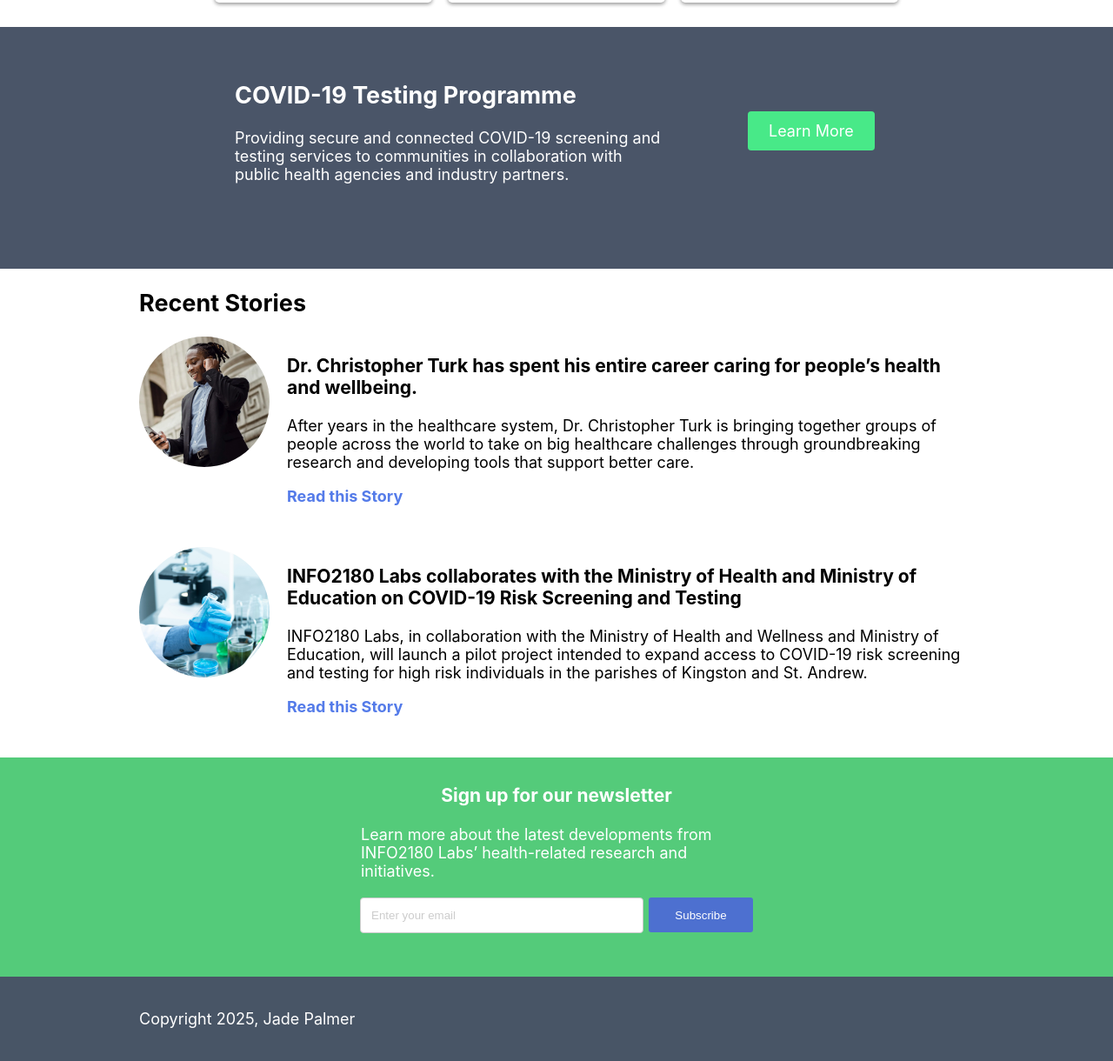
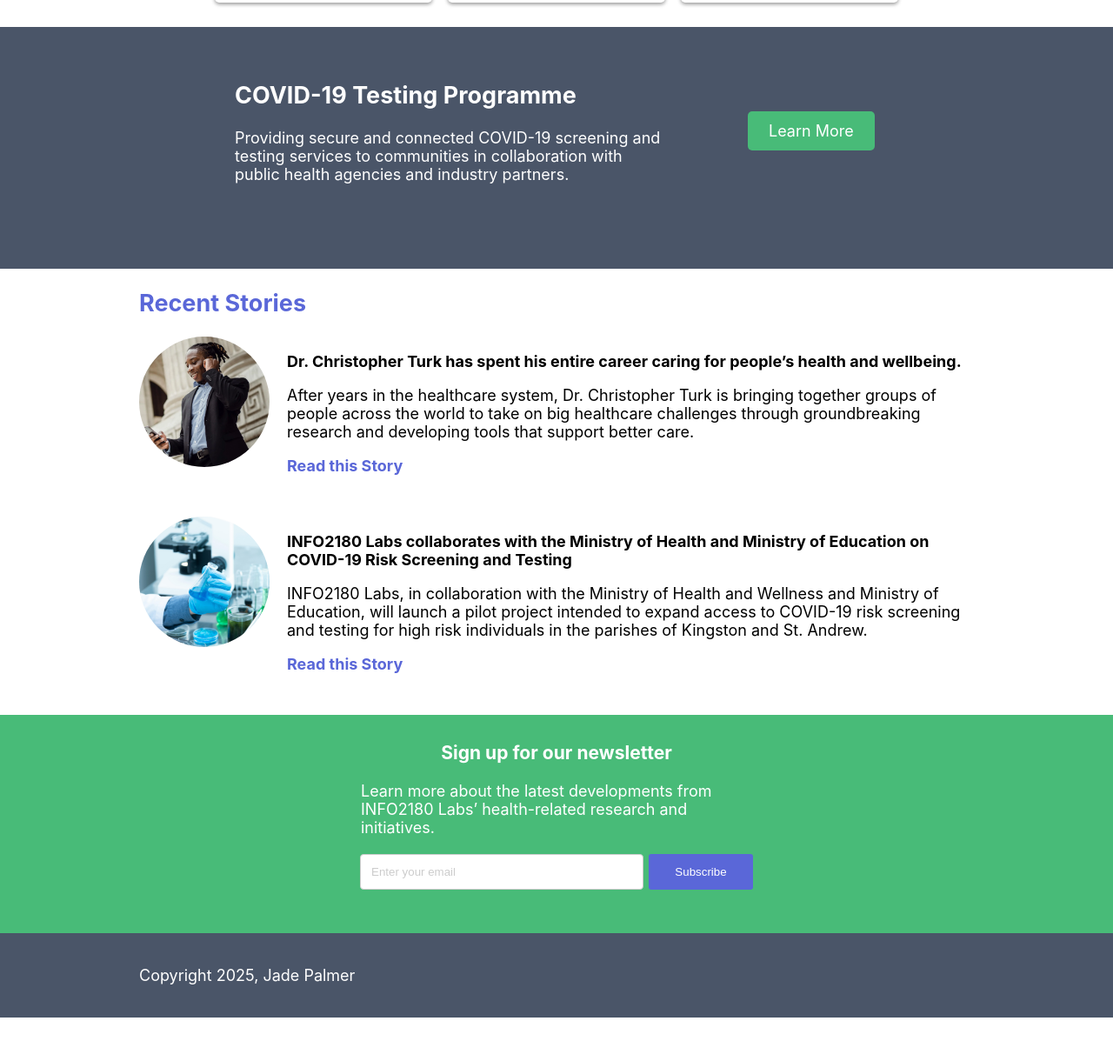
Before and after one commit to jay-devz/info2180-proj1, a plain HTML site: page index.html in a window 1280 px wide. Shown: the part 726-1946 px from the top of the page at 87% size. After the commit the page ends 1896 px from the top, so only its background shows below. Drawn offline with Linux system fonts and the light colour scheme.

Commit message:
added final styles

```diff
--- a/styles.css
+++ b/styles.css
@@ -134,18 +134,26 @@ header nav ul li a:hover {
 }
 
 a.btn{
-    background-color: rgb(72, 233, 136);
+    background-color: #48bb78;
     color: white;
     display: inline-block;
     padding: 12px 24px;
     text-decoration: none;
-    border-radius: 4px;
+    border-radius: 5px;
     white-space: nowrap;
 }
 
 .story-img{
     height: 150px;
     border-radius: 50%;
+}
+
+.stories h2{
+    color: #5a67d8;
+}
+
+.stories h3{
+    font-size: 18px;
 }
 
 .stories article{
@@ -156,13 +164,13 @@ a.btn{
 }
 
 .article-body p a{
-    color: rgb(84, 123, 233);
+    color: #5a67d8;
     text-decoration: none;
     font-weight: bold;
 }
 
 .newsletter {
-    background-color: rgb(84, 203, 122);
+    background-color: #48bb78;
     padding-bottom: 50px;
     padding-top: 10px;
 
@@ -213,7 +221,7 @@ input[type="email"]::placeholder {
 }
 
 button[type="submit"] {
-    background-color: rgb(77, 112, 208);
+    background-color: #5a67d8;
     border: none;
     height: 40.8px;
     width: 120px;
@@ -223,7 +231,7 @@ button[type="submit"] {
 }
 
 footer {
-   background-color: rgb(72, 85, 102);
+   background-color: #4a5568;
    padding-top: 20px;
    padding-bottom: 20px;
    color: white;
```
